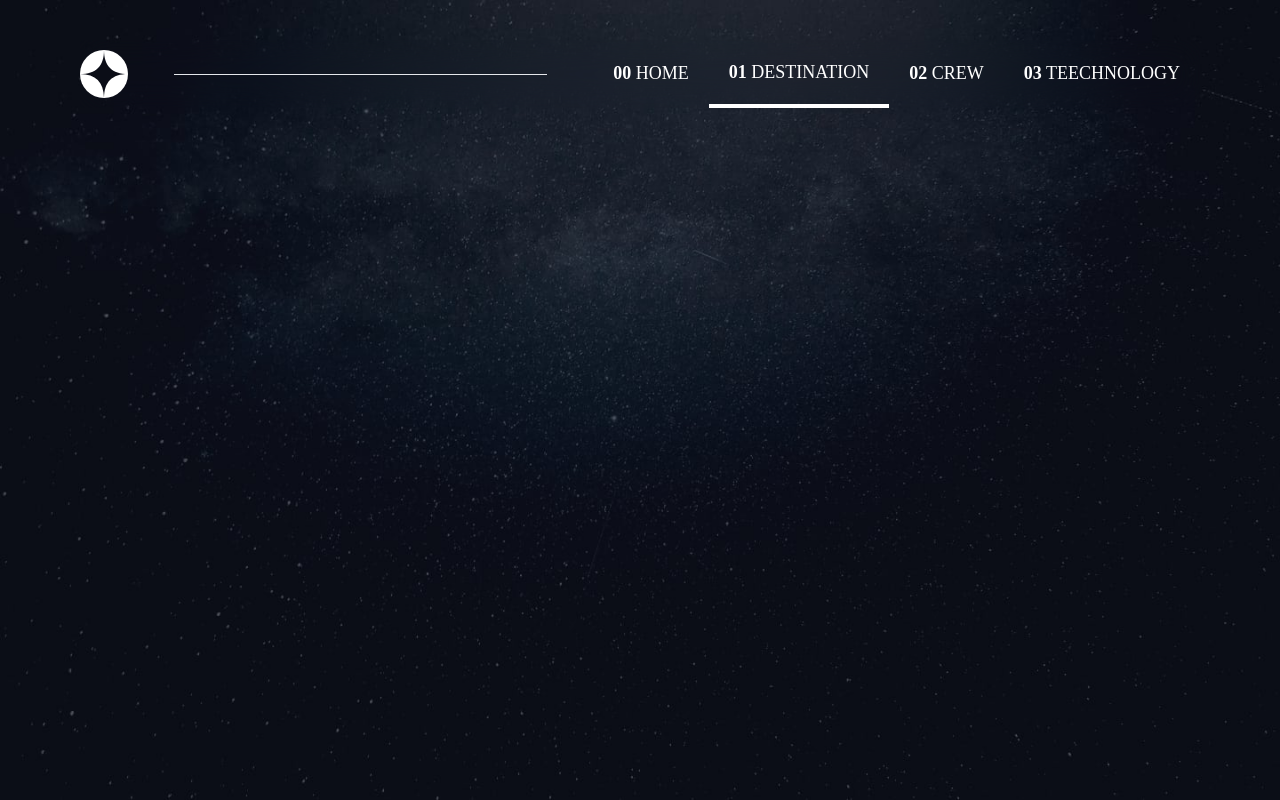
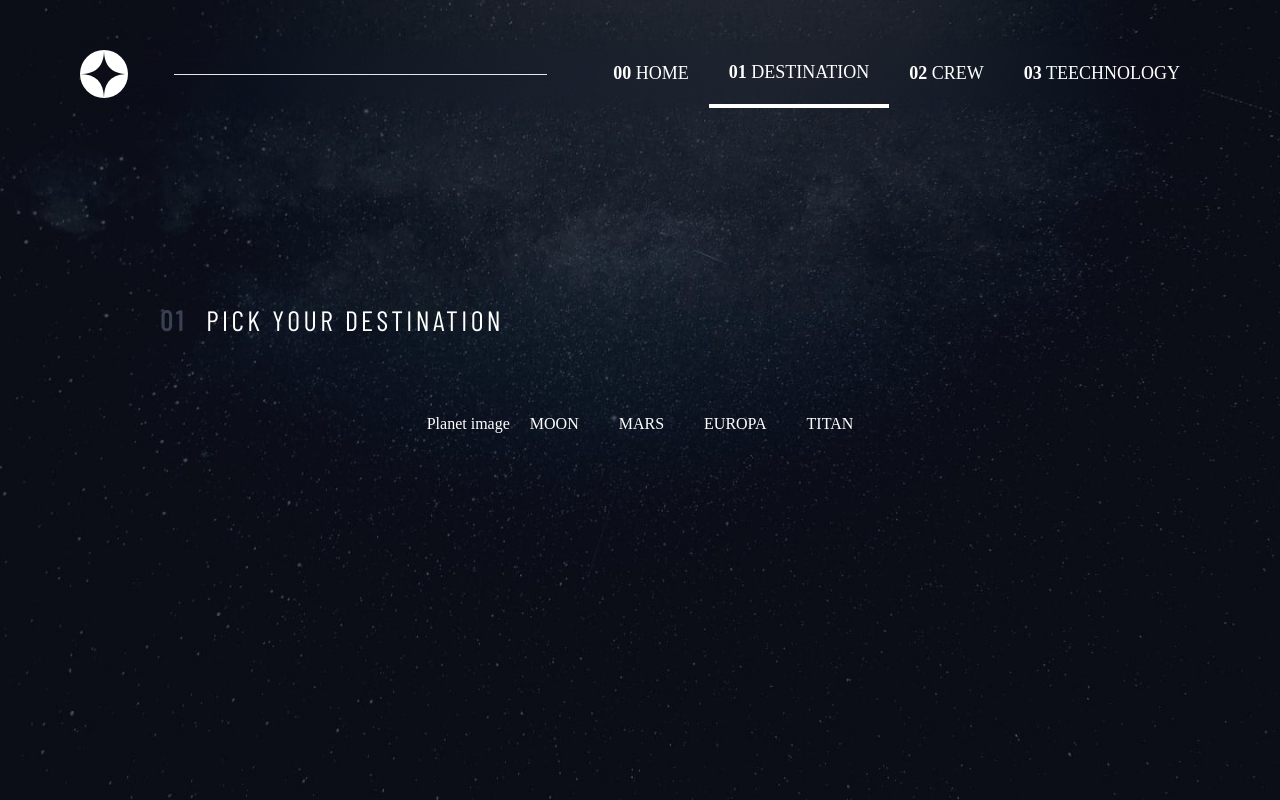
Before and after one commit to dcruz1990/space-tourism-challenge, a React (Vite) app: page /destination in a window 1280 px wide. Built offline with nearby package versions, Linux system fonts and the light colour scheme; a web font is replaced by a local one.

Commit message:
Fix styles and query data

```diff
--- a/package.json
+++ b/package.json
@@ -7,6 +7,7 @@
     "serve": "vite preview"
   },
   "dependencies": {
+    "axios": "^0.24.0",
     "history": "5",
     "react": "^17.0.0",
     "react-dom": "^17.0.0",
--- /dev/null
+++ b/src/interfaces/index.ts
@@ -0,0 +1,9 @@
+export interface IPlanet {
+    name: string;
+    description: string;
+    distance: string;
+    images: {
+        png: string;
+        webp: string;
+    }
+}
--- a/src/routes/Destination.tsx
+++ b/src/routes/Destination.tsx
@@ -1,10 +1,43 @@
+import axios from "axios";
+import { useEffect, useState } from "react";
 import Navbar from "../components/Navbar/Navbar";
+import { IPlanet } from "../interfaces";
 
 const Destination = () => {
+  const [destinations, setDestinations] = useState([]);
+
+  useEffect(() => {
+    axios.get("/data.json").then((res) => {
+      setDestinations(res.data.destinations);
+    });
+  }, []);
+
+  console.log(destinations);
+
   return (
     <div className="w-full h-screen bg-destinationMobileBackground md:bg-destinationTabletBackground lg:bg-destinationDesktopBackground  bg-cover">
       <div className="py-10 px-20">
         <Navbar />
+      </div>
+      <div
+        id="titleContainer"
+        style={{
+          letterSpacing: "3.375px",
+          fontSize: "28px",
+        }}
+        className="flex justify-start uppercase font-barlot text-ffffff mt-40 ml-40"
+      >
+        <b className="mr-5 text-gray-700">01</b> <p>Pick your destination</p>
+      </div>
+      <div id="planetContainer" className="flex justify-center space-x-5 mt-20">
+        <div>Planet image</div>
+        <div className="flex space-x-10 uppercase">
+          {destinations &&
+            destinations.length > 0 &&
+            destinations.map((planet: IPlanet) => {
+              return <p>{planet.name}</p>;
+            })}
+        </div>
       </div>
     </div>
   );
```
Also changed, not shown: data.json (renamed from src/data.json), 1 other file (tests, documents, lock files or other folders).
